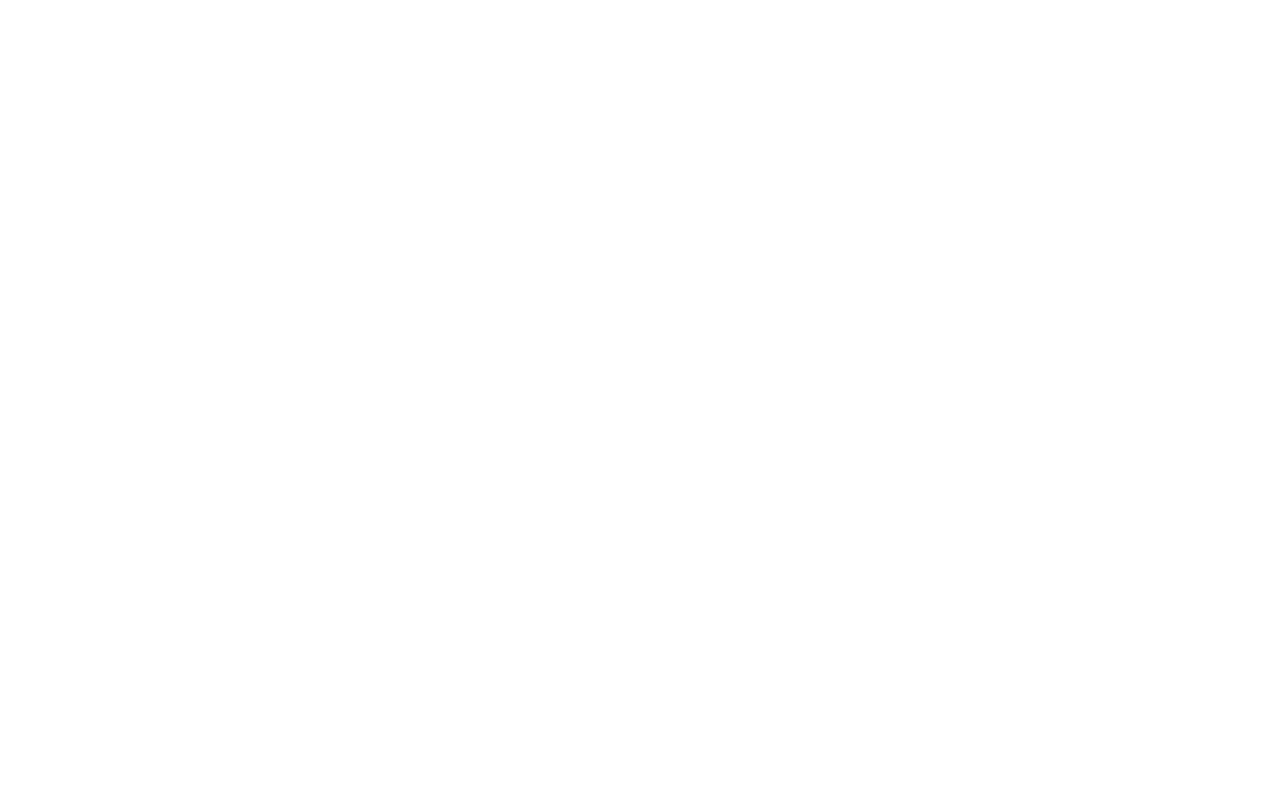
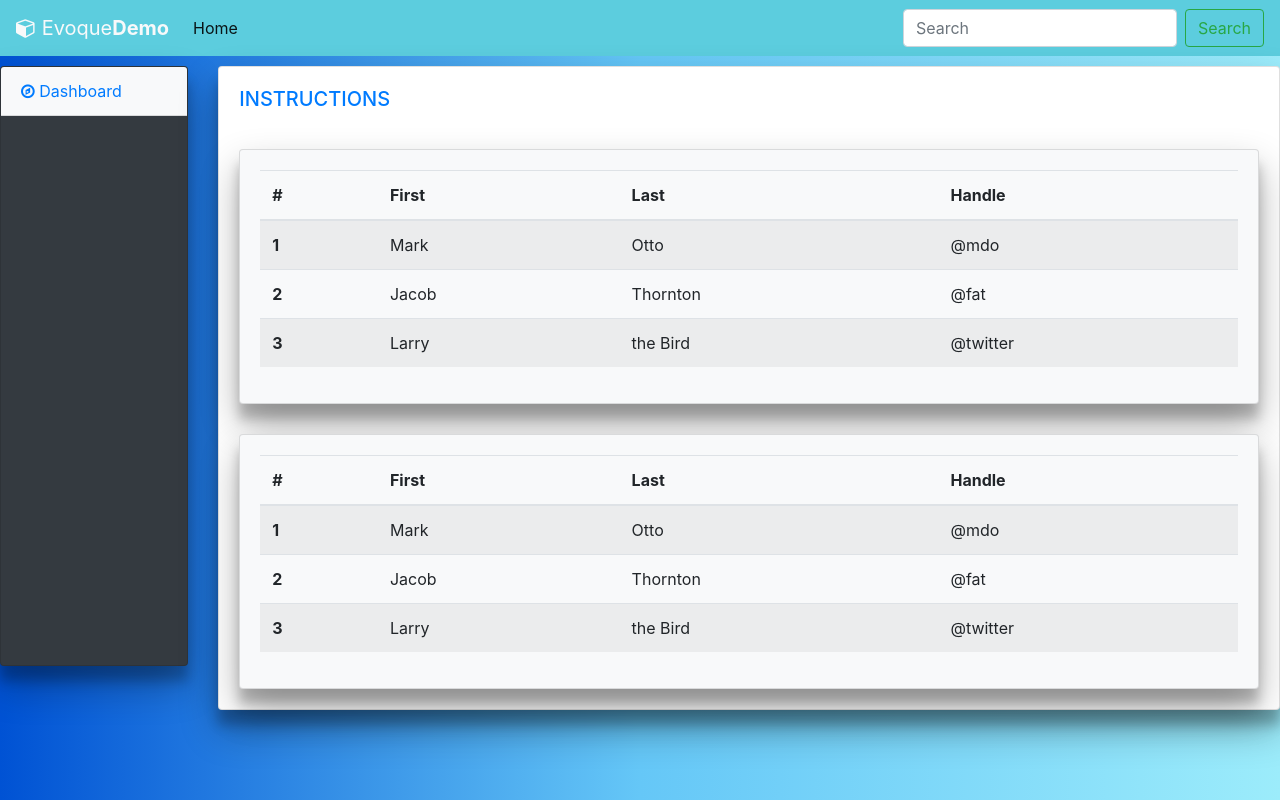
Before and after one commit to nani6666/AI-Prototype, an Angular app: page /#/author in a window 1280 px wide. Before the commit this address led to /#/. Built offline with nearby package versions, Linux system fonts and the light colour scheme.

Commit message:
author pase is added

```diff
--- a/src/app/app.module.ts
+++ b/src/app/app.module.ts
@@ -11,6 +11,7 @@
 import { SignupComponent } from './components/main/signup/signup.component';
 import { UserComponent } from './components/main/user/user.component';
 import { DashboardComponent } from './components/main/dashboard/dashboard.component';
+import { AuthorComponent } from './components/main/author/author.component';
 
 @NgModule({
   declarations: [
@@ -21,7 +22,8 @@
     LoginComponent,
     SignupComponent,
     UserComponent,
-    DashboardComponent
+    DashboardComponent,
+    AuthorComponent
   ],
   imports: [
     BrowserModule,
--- a/src/app/app.routes.ts
+++ b/src/app/app.routes.ts
@@ -11,6 +11,7 @@
 import { SignupComponent } from './components/main/signup/signup.component';
 import { UserComponent } from './components/main/user/user.component';
 import { DashboardComponent } from './components/main/dashboard/dashboard.component';
+import { AuthorComponent } from './components/main/author/author.component';
 // Route Configuration
 export const routes: Routes = [
     { path: '', component: LoginComponent },
@@ -21,6 +22,7 @@
     { path: 'signup', component: SignupComponent },
     { path: 'profile', component: UserComponent },
     { path: 'dashboard', component: DashboardComponent },
+    { path: 'author', component: AuthorComponent },
 ];
 
 export const routing: ModuleWithProviders = RouterModule.forRoot(routes, {useHash: true});
--- /dev/null
+++ b/src/app/components/main/author/author.component.html
@@ -0,0 +1,102 @@
+<app-header></app-header>
+<div style="margin-top: 10px;" class="">
+  <div class="row">
+   <div class="col-md-2 " >
+      <div class="card bg-dark text-light" style="height: 600px;">
+          <div class="card-header bg-light text-dark">
+            <a [routerLink]="['/dashboard']">
+              <span><i class="fa fa-compass"></i> Dashboard</span>
+            </a>
+            </div>
+          <div class="card-body">
+
+          </div>
+        </div>
+   </div>
+   <div class="col-md-10">
+      <div class="card" >
+          <div class="card-body">
+            <div class="">
+             <h5 class="text-primary">INSTRUCTIONS</h5>
+            </div>
+              <div class="row"  style="padding-top:30px;">
+                <div  class="col-md-12">
+                  <div class="card bg-light text-dark" >
+                   <div class="card-body">
+                      <table class="table table-striped">
+                          <thead>
+                            <tr>
+                              <th scope="col">#</th>
+                              <th scope="col">First</th>
+                              <th scope="col">Last</th>
+                              <th scope="col">Handle</th>
+                            </tr>
+                          </thead>
+                          <tbody>
+                            <tr>
+                              <th scope="row">1</th>
+                              <td>Mark</td>
+                              <td>Otto</td>
+                              <td>@mdo</td>
+                            </tr>
+                            <tr>
+                              <th scope="row">2</th>
+                              <td>Jacob</td>
+                              <td>Thornton</td>
+                              <td>@fat</td>
+                            </tr>
+                            <tr>
+                              <th scope="row">3</th>
+                              <td>Larry</td>
+                              <td>the Bird</td>
+                              <td>@twitter</td>
+                            </tr>
+                          </tbody>
+                        </table>
+                   </div>
+                  </div>
+                </div>
+                </div>
+                <div class="row" style="padding-top:30px;">
+                    <div  class="col-md-12">
+                      <div class="card bg-light text-dark">
+                       <div class="card-body">
+                          <table class="table table-striped">
+                              <thead>
+                                <tr>
+                                  <th scope="col">#</th>
+                                  <th scope="col">First</th>
+                                  <th scope="col">Last</th>
+                                  <th scope="col">Handle</th>
+                                </tr>
+                              </thead>
+                              <tbody>
+                                <tr>
+                                  <th scope="row">1</th>
+                                  <td>Mark</td>
+                                  <td>Otto</td>
+                                  <td>@mdo</td>
+                                </tr>
+                                <tr>
+                                  <th scope="row">2</th>
+                                  <td>Jacob</td>
+                                  <td>Thornton</td>
+                                  <td>@fat</td>
+                                </tr>
+                                <tr>
+                                  <th scope="row">3</th>
+                                  <td>Larry</td>
+                                  <td>the Bird</td>
+                                  <td>@twitter</td>
+                                </tr>
+                              </tbody>
+                            </table>
+                       </div>
+                      </div>
+                    </div>
+                    </div>
+          </div>
+        </div>
+    </div>
+  </div>
+</div>
--- /dev/null
+++ b/src/app/components/main/author/author.component.ts
@@ -0,0 +1,15 @@
+import { Component, OnInit } from '@angular/core';
+
+@Component({
+  selector: 'app-author',
+  templateUrl: './author.component.html',
+  styleUrls: ['./author.component.css']
+})
+export class AuthorComponent implements OnInit {
+
+  constructor() { }
+
+  ngOnInit() {
+  }
+
+}
--- a/src/app/components/main/dashboard/dashboard.component.html
+++ b/src/app/components/main/dashboard/dashboard.component.html
@@ -1,27 +1,45 @@
 <app-header></app-header>
 <div style="margin-top: 10px;" class="">
   <div class="row">
-   <div class="col-md-2">
-      <div class="card">
-          <div class="card-header">
-            Featured
-          </div>
+   <div class="col-md-2 " >
+      <div class="card bg-dark text-light" style="height: 600px;">
           <div class="card-body">
-            <h5 class="card-title">Special title treatment</h5>
-            <p class="card-text">With supporting text below as a natural lead-in to additional content.</p>
-            <a href="#" class="btn btn-primary">Go somewhere</a>
           </div>
         </div>
    </div>
    <div class="col-md-10">
-      <div class="card">
-          <div class="card-header">
-            Featured
-          </div>
+      <div class="card"  style="height: 600px;">
           <div class="card-body">
-            <h5 class="card-title">Special title treatment</h5>
-            <p class="card-text">With supporting text below as a natural lead-in to additional content.</p>
-            <a href="#" class="btn btn-primary">Go somewhere</a>
+              <div class="row">
+                <div  class="col-md-6">
+                  <div class="card bg-light text-dark" [routerLink]="['/author']">
+                   <div class="card-body">
+                      <div class="row" >
+                          <div  class="col-md-6">
+                            <span class="text-default"><i class="fa fa-user-circle fa-4x"></i></span>
+                          </div>
+                          <div  class="col-md-6 ">
+                            <h4 class="text-info float-right">Author</h4>
+                            </div>
+                      </div>
+                   </div>
+                  </div>
+                </div>
+                <div  class="col-md-6">
+                    <div class="card text-light" style="background: #DE815C">
+                        <div class="card-body">
+                           <div class="row">
+                               <div  class="col-md-6">
+                                  <h4>Proof Reader</h4>
+                               </div>
+                               <div  class="col-md-6">
+                                  <span class="text-info float-right"><i class="fa fa-user-circle fa-4x"></i></span>
+                                 </div>
+                           </div>
+                        </div>
+                       </div>
+                  </div>
+                </div>
           </div>
         </div>
     </div>
--- a/src/app/components/main/header/header.component.html
+++ b/src/app/components/main/header/header.component.html
@@ -3,19 +3,19 @@
         <button class="navbar-toggler" type="button" data-toggle="collapse" data-target="#navbarTogglerDemo03" aria-controls="navbarTogglerDemo03" aria-expanded="false" aria-label="Toggle navigation">
           <span class="navbar-toggler-icon"></span>
         </button>
-        <a class="navbar-brand" href="#">Navbar</a>
+        <a class="navbar-brand text-light" href="#"><span class="sidebar-nav-mini-hide"><i class="fa fa-cube"></i> Evoque<strong>Demo</strong></span></a>
 
         <div class="collapse navbar-collapse" id="navbarTogglerDemo03">
           <ul class="navbar-nav mr-auto mt-2 mt-lg-0">
             <li class="nav-item active">
               <a class="nav-link" href="#">Home <span class="sr-only">(current)</span></a>
             </li>
-            <li class="nav-item">
+            <!-- <li class="nav-item">
               <a class="nav-link" href="#">Link</a>
             </li>
             <li class="nav-item">
               <a class="nav-link disabled" href="#">Disabled</a>
-            </li>
+            </li> -->
           </ul>
           <form class="form-inline my-2 my-lg-0">
             <input class="form-control mr-sm-2" type="search" placeholder="Search" aria-label="Search">
--- a/src/styles.css
+++ b/src/styles.css
@@ -7,6 +7,7 @@
     /* Chrome 10-25, Safari 5.1-6 */
     background: linear-gradient(to right, #0052D4, #65C7F7, #9CECFB);
     /* W3C, IE 10+/ Edge, Firefox 16+, Chrome 26+, Opera 12+, Safari 7+ */
+    overflow-x: hidden;
   }
 
   .card{
```
Also changed, not shown: src/app/components/main/author/author.component.css (added), 1 other file (tests, documents, lock files or other folders).
